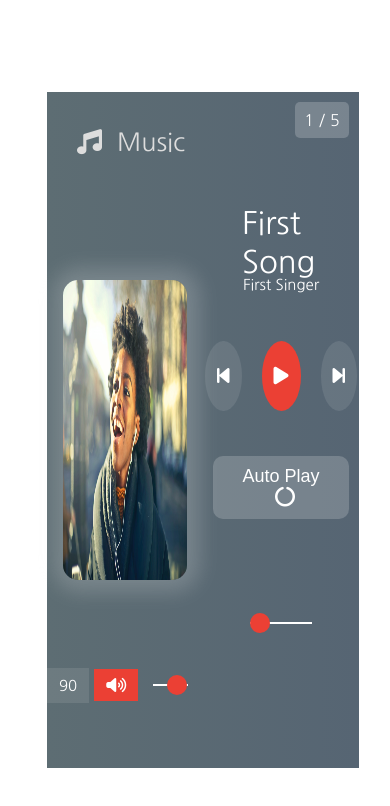
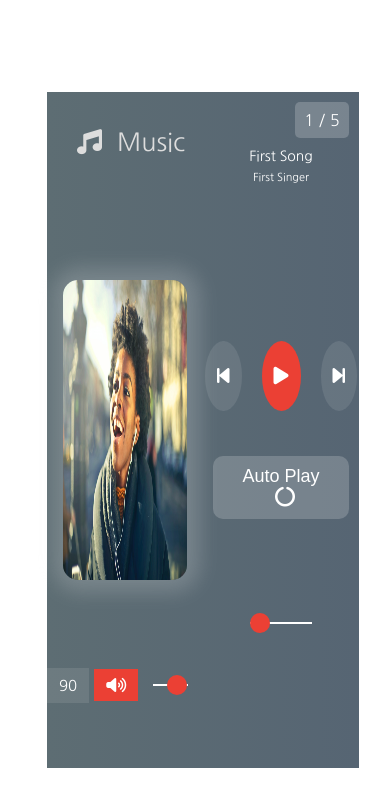
Before and after one commit to debutler266/Music-Player-2, a plain HTML site: page index.html in a window 390 px wide. Drawn offline with Linux system fonts and the light colour scheme.

Commit message:
changes for mobile

```diff
--- a/style.css
+++ b/style.css
@@ -259,18 +259,17 @@ input[type='range']::-webkit-slider-thumb {
 
 @media screen and (max-width: 400px) {
   .right #artist {
-
-    top: 168px;
-    font-size: 15px;
+    top: 68px;
+    font-size: 11px;
   }
 
   .right #title {
     position: absolute;
-    top: 80px;
+    top: 41px;
     left: 50%;
     transform: translateX(-50%);
     text-transform: capitalize;
     color: #ffffff;
-    font-size: 31px;
+    font-size: 14px;
   }
 }
```
